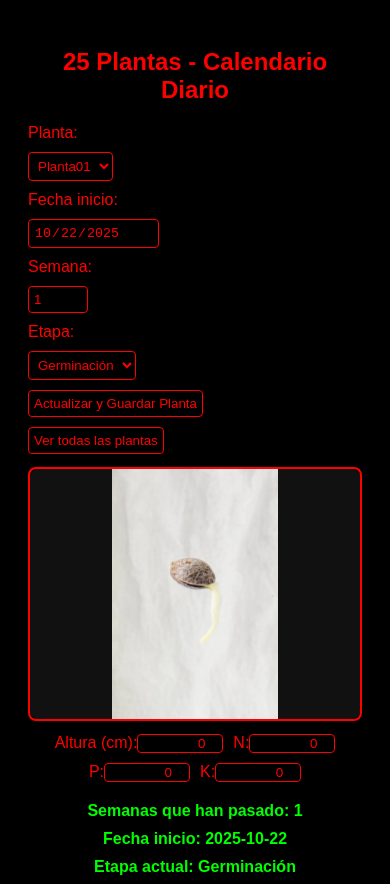
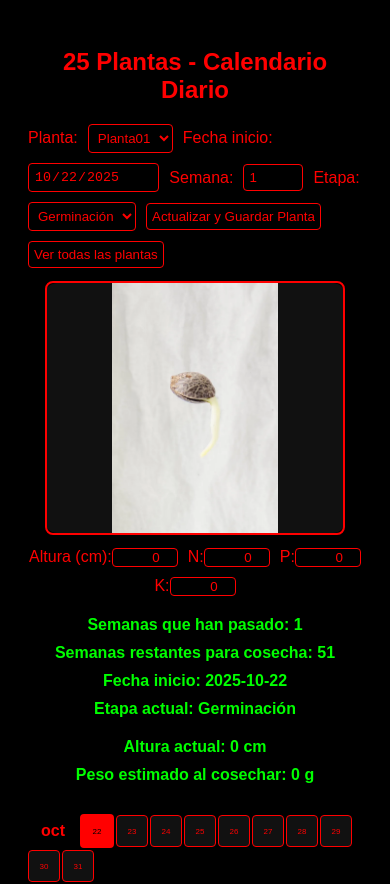
Before and after one commit to Mago6/espanta, a plain HTML site: page index6.html in a window 390 px wide. Shown: the top 884 px of the page. Drawn offline with Linux system fonts and the light colour scheme.

Commit message:
Update 20 index6.html
20

```diff
--- a/index6.html
+++ b/index6.html
@@ -10,9 +10,9 @@ h2 { text-align:center; margin-bottom:20px; color:#f00; }
 .selection-panel select, .selection-panel input, .selection-panel button { padding:5px; border-radius:4px; border:1px solid #f00; background:#000; color:#f00; cursor:pointer; }
 .selection-panel button:hover, .selection-panel select:hover, .selection-panel input:hover { background:#f00; color:#000; }
 
-.main-container { display:flex; flex-wrap:wrap; gap:20px; justify-content:center; }
+.main-container { display:flex; gap:20px; flex-wrap: wrap; justify-content:center; }
 .viewer-container { display:flex; flex-direction:column; align-items:center; gap:10px; }
-.viewer { width:100%; max-width:500px; height:350px; background:#111; border-radius:12px; display:flex; align-items:center; justify-content:center; }
+.viewer { width:500px; height:350px; background:#111; border-radius:12px; display:flex; align-items:center; justify-content:center; }
 .plant-img { width:100%; height:100%; object-fit:contain; border-radius:8px; border:2px solid #f00; }
 
 .npk-panel { display:flex; gap:10px; flex-wrap:wrap; justify-content:center; margin-top:5px; }
@@ -25,21 +25,18 @@ h2 { text-align:center; margin-bottom:20px; color:#f00; }
 .passed-day { background:green; color:#000; }
 .current-day { border:2px solid #f00; background:#f00; color:#000; }
 
-#remainingDays { margin-top:10px; font-weight:bold; color:#0f0; display:flex; gap:10px; flex-wrap:wrap; justify-content:center; }
-
-#finalStats { margin-top:5px; font-weight:bold; color:#0f0; display:flex; gap:10px; flex-wrap:wrap; justify-content:center; }
+#remainingDays, #finalStats { margin-top:10px; font-weight:bold; color:#0f0; display:flex; gap:10px; flex-wrap:wrap; justify-content:center; }
 
 #dashboard { display:none; margin-top:20px; }
-.dashboard-grid { display:grid; grid-template-columns: repeat(auto-fill,minmax(120px,1fr)); gap:10px; }
+.dashboard-grid { display:grid; grid-template-columns: repeat(5, 1fr); gap:10px; }
 .plant-card { padding:5px; border-radius:6px; background:#111; text-align:center; font-size:12px; display:flex; flex-direction:column; align-items:center; color:#f00; }
 .plant-card img { width:80px; height:60px; object-fit:contain; border-radius:4px; margin-bottom:5px; border:1px solid #f00; }
 
-@media(max-width:600px){
-  .selection-panel { flex-direction:column; align-items:flex-start; }
-  .viewer-container { width:100%; }
-  .viewer { height:250px; }
+@media screen and (max-width: 600px) {
+  .main-container { flex-direction: column; align-items: center; }
+  .viewer { width:90%; height:250px; }
+  .npk-panel input { width:60px; }
   .day-box { width:30px; height:30px; font-size:8px; }
-  .month-label { width:40px; font-size:10px; }
 }
 </style>
 </head>
@@ -108,44 +105,46 @@ const finalStatsDiv = document.getElementById('finalStats');
 let plantsData = {}, currentPlant = 'Planta01';
 
 // Inicializar plantas
-for (let i = 1; i <= NUM_PLANTS; i++) {
-  const id = 'Planta' + String(i).padStart(2, '0');
+for(let i=1;i<=NUM_PLANTS;i++){
+  const id = 'Planta'+String(i).padStart(2,'0');
   plantsData[id] = JSON.parse(localStorage.getItem(id)) || {
-    startDate: (new Date()).toISOString().split('T')[0],
-    week: 1, stage: 'Germinación', height: 0, nutrients: {n: 0, p: 0, k: 0}, history: []
+    startDate:(new Date()).toISOString().split('T')[0],
+    week:1, stage:'Germinación', height:0, nutrients:{n:0,p:0,k:0}, history:[]
   };
-  const option = document.createElement('option'); option.value = id; option.textContent = id;
+  const option=document.createElement('option'); option.value=id; option.textContent=id;
   plantSelect.appendChild(option);
 }
 
-// --- Función para asignar etapa según semana (12 meses, 52 semanas) ---
-function getStageNameExterior(week) {
-  if (week <= 2) return 'Germinación';
-  if (week <= 6) return 'Plántula';
-  if (week <= 14) return 'Vegetativo';
-  if (week <= 28) return 'Floración';
+// Funciones de etapa según cultivo exterior en Toluca
+function getStageNameExterior(week){
+  if(week <= 1) return 'Germinación';
+  if(week <= 4) return 'Plántula';
+  if(week <= 16) return 'Vegetativo';
+  if(week <= 30) return 'Floración';
   return 'Cosecha';
 }
 
-// --- Calcular semana según fecha de inicio ---
-function calculateWeekExterior(start) {
+// Calcular semana según fecha inicio exterior
+function calculateWeekExterior(start){
   const today = new Date();
   const startDate = new Date(start);
-  if (today < startDate) return 0;
-  const diffDays = Math.floor((today - startDate)/(1000*60*60*24));
-  return Math.min(Math.floor(diffDays/7)+1, 52);
+  if(today < startDate) return 1;
+  const diffDays = Math.floor((today - startDate)/(1000*60*60*24)) + 1;
+  const week = Math.ceil(diffDays/7);
+  return Math.min(week,52);
 }
 
-// --- Calcular peso estimado al cosechar ---
-function calculateFinalStats(height, stage) {
-  let estimatedWeight = height * 1.5; // ejemplo: 1.5 gramos por cm de altura
-  if(stage === 'Cosecha') estimatedWeight = estimatedWeight * 0.3; // reducción del 70%
-  return {weight: estimatedWeight.toFixed(1), height: height};
+// Calcular peso estimado final (después de cosecha se reduce 70%)
+function calculateFinalStats(height, stage){
+  let weight = 0;
+  if(stage === 'Cosecha') weight = (height*10)*0.3;
+  else weight = height*10;
+  return {height, weight};
 }
 
-// Generar calendario completo por meses
-function generateCalendar(plantId) {
-  calendarContainer.innerHTML = '';
+// Generar calendario anual coloreando días pasados y día actual
+function generateCalendar(plantId){
+  calendarContainer.innerHTML='';
   const data = plantsData[plantId];
   const start = new Date(data.startDate);
   const today = new Date();
@@ -154,40 +153,40 @@ function generateCalendar(plantId) {
   let monthYear = date.getFullYear();
   let monthDays = [];
 
-  for (let i = 0; i < 365; i++) {
-    if (date.getMonth() !== monthStart) {
+  for(let i=0;i<365;i++){
+    if(date.getMonth()!==monthStart){
       appendMonth(monthYear, monthStart, monthDays, data, today);
-      monthDays = [];
-      monthStart = date.getMonth();
-      monthYear = date.getFullYear();
+      monthDays=[];
+      monthStart=date.getMonth();
+      monthYear=date.getFullYear();
     }
-    const weekNum = calculateWeekExterior(date);
-    monthDays.push({day: date.getDate(), week: weekNum, dateObj: new Date(date)});
-    date.setDate(date.getDate() + 1);
+    const weekNum = calculateWeekExterior(data.startDate);
+    monthDays.push({day:date.getDate(), week:weekNum, dateObj:new Date(date)});
+    date.setDate(date.getDate()+1);
   }
-  if (monthDays.length > 0) appendMonth(monthYear, monthStart, monthDays, data, today);
+  if(monthDays.length>0) appendMonth(monthYear, monthStart, monthDays, data, today);
 }
 
-function appendMonth(year, month, monthDays, data, today) {
-  const monthRow = document.createElement('div'); monthRow.className = 'month-row';
-  const monthLabel = document.createElement('div'); monthLabel.className = 'month-label';
-  monthLabel.textContent = new Date(year, month).toLocaleString('es-ES',{month:'short'});
+function appendMonth(year, month, monthDays, data, today){
+  const monthRow=document.createElement('div'); monthRow.className='month-row';
+  const monthLabel=document.createElement('div'); monthLabel.className='month-label';
+  monthLabel.textContent=new Date(year, month).toLocaleString('es-ES',{month:'short'});
   monthRow.appendChild(monthLabel);
 
-  monthDays.forEach(d => {
-    const box = document.createElement('div');
-    box.className = 'day-box';
-    box.textContent = d.day;
-    if (d.dateObj < today) box.classList.add('passed-day');
-    const currentWeek = calculateWeekExterior(d.dateObj);
-    if (currentWeek === data.week && d.dateObj <= today) box.classList.add('current-day');
+  monthDays.forEach(d=>{
+    const box=document.createElement('div');
+    box.className='day-box';
+    box.textContent=d.day;
+    const weeksPassed = calculateWeekExterior(data.startDate);
+    if(d.dateObj < today) box.classList.add('passed-day');
+    if(weeksPassed === data.week && d.dateObj <= today) box.classList.add('current-day');
     monthRow.appendChild(box);
   });
   calendarContainer.appendChild(monthRow);
 }
 
 // Cargar planta y actualizar todo
-function loadPlant(id) {
+function loadPlant(id){
   currentPlant = id;
   const data = plantsData[id];
   startDateInput.value = data.startDate;
@@ -195,51 +194,67 @@ function loadPlant(id) {
   data.stage = getStageNameExterior(data.week);
   stageSelect.value = data.stage;
   weekInput.value = data.week;
-  plantImg.src = `week${String(data.week).padStart(2,'0')}.webp`;
+
+  // Ajuste de imagen según etapa
+  let imgWeek = 1;
+  if(data.stage==='Germinación') imgWeek=1;
+  else if(data.stage==='Plántula') imgWeek=3;
+  else if(data.stage==='Vegetativo') imgWeek=8;
+  else if(data.stage==='Floración') imgWeek=18;
+  else if(data.stage==='Cosecha') imgWeek=40;
+  plantImg.src=`week${String(imgWeek).padStart(2,'0')}.webp`;
+
   heightInput.value = data.height;
   nInput.value = data.nutrients.n;
   pInput.value = data.nutrients.p;
   kInput.value = data.nutrients.k;
 
-  // Semanas que han pasado + fecha + etapa
   const weeksPassed = data.week;
-  remainingDaysDiv.innerHTML = `<span>Semanas que han pasado: ${weeksPassed}</span><span>Fecha inicio: ${data.startDate}</span><span>Etapa actual: ${data.stage}</span>`;
+  const weeksRemaining = Math.max(52-weeksPassed,0);
+  remainingDaysDiv.innerHTML = `<span>Semanas que han pasado: ${weeksPassed}</span>
+                                 <span>Semanas restantes para cosecha: ${weeksRemaining}</span>
+                                 <span>Fecha inicio: ${data.startDate}</span>
+                                 <span>Etapa actual: ${data.stage}</span>`;
 
-  // Calcular peso estimado al cosechar
   const finalStats = calculateFinalStats(data.height, data.stage);
-  finalStatsDiv.innerHTML = `<span>Altura actual: ${finalStats.height} cm</span><span>Peso estimado al cosechar: ${finalStats.weight} g</span>`;
+  finalStatsDiv.innerHTML = `<span>Altura actual: ${finalStats.height} cm</span>
+                             <span>Peso estimado al cosechar: ${finalStats.weight} g</span>`;
 
   generateCalendar(id);
 }
 
 // Guardar planta
-function savePlantData(id) { localStorage.setItem(id, JSON.stringify(plantsData[id])); }
+function savePlantData(id){
+  localStorage.setItem(id, JSON.stringify(plantsData[id]));
+}
 
 // Actualizar y guardar
-document.getElementById('updateBtn').addEventListener('click', () => {
+document.getElementById('updateBtn').addEventListener('click',()=>{
   const data = plantsData[currentPlant];
-  const start = new Date(startDateInput.value);
-  if (start.getFullYear() < 2024) { alert('La fecha de inicio no puede ser antes de 2024'); return; }
+  if(new Date(startDateInput.value).getFullYear()<2024){
+    alert('La fecha debe ser desde 2024 en adelante.');
+    return;
+  }
   data.startDate = startDateInput.value;
   data.week = parseInt(weekInput.value);
   data.stage = getStageNameExterior(data.week);
   stageSelect.value = data.stage;
   data.height = parseFloat(heightInput.value);
-  data.nutrients = {n: parseFloat(nInput.value), p: parseFloat(pInput.value), k: parseFloat(kInput.value)};
+  data.nutrients = {n:parseFloat(nInput.value),p:parseFloat(pInput.value),k:parseFloat(kInput.value)};
   plantsData[currentPlant] = data;
   savePlantData(currentPlant);
   loadPlant(currentPlant);
 });
 
-// Sincronizar etapa según select
-stageSelect.addEventListener('change', () => {
+// Sincronizar semana y etapa
+stageSelect.addEventListener('change',()=>{
   const data = plantsData[currentPlant];
   switch(stageSelect.value){
-    case 'Germinación': data.week = 1; break;
-    case 'Plántula': data.week = 3; break;
-    case 'Vegetativo': data.week = 8; break;
-    case 'Floración': data.week = 18; break;
-    case 'Cosecha': data.week = 40; break;
+    case 'Germinación': data.week=1; break;
+    case 'Plántula': data.week=3; break;
+    case 'Vegetativo': data.week=8; break;
+    case 'Floración': data.week=18; break;
+    case 'Cosecha': data.week=40; break;
   }
   data.stage = stageSelect.value;
   weekInput.value = data.week;
@@ -248,8 +263,7 @@ stageSelect.addEventListener('change', () => {
   loadPlant(currentPlant);
 });
 
-// Sincronizar semana y etapa
-weekInput.addEventListener('change', () => {
+weekInput.addEventListener('change',()=>{
   const data = plantsData[currentPlant];
   data.week = parseInt(weekInput.value);
   data.stage = getStageNameExterior(data.week);
@@ -260,18 +274,18 @@ weekInput.addEventListener('change', () => {
 });
 
 // Cambiar planta
-plantSelect.addEventListener('change', () => loadPlant(plantSelect.value));
+plantSelect.addEventListener('change',()=>loadPlant(plantSelect.value));
 
 // Dashboard
-document.getElementById('showDashboard').addEventListener('click', () => {
-  dashboard.style.display = 'block';
-  dashboardGrid.innerHTML = '';
-  for (let i = 1; i <= NUM_PLANTS; i++) {
-    const id = 'Planta' + String(i).padStart(2,'0');
-    const card = document.createElement('div'); card.className = 'plant-card';
-    const img = document.createElement('img'); img.src = `week${String(plantsData[id].week).padStart(2,'0')}.webp`; card.appendChild(img);
-    const label = document.createElement('div'); label.textContent = id; card.appendChild(label);
-    card.onclick = () => { loadPlant(id); dashboard.style.display='none'; };
+document.getElementById('showDashboard').addEventListener('click',()=>{
+  dashboard.style.display='block';
+  dashboardGrid.innerHTML='';
+  for(let i=1;i<=NUM_PLANTS;i++){
+    const id='Planta'+String(i).padStart(2,'0');
+    const card=document.createElement('div'); card.className='plant-card';
+    const img=document.createElement('img'); img.src=`week${String(plantsData[id].week).padStart(2,'0')}.webp`; card.appendChild(img);
+    const label=document.createElement('div'); label.textContent=id; card.appendChild(label);
+    card.onclick=()=>{ loadPlant(id); dashboard.style.display='none'; };
     dashboardGrid.appendChild(card);
   }
 });
@@ -279,5 +293,6 @@ document.getElementById('showDashboard').addEventListener('click', () => {
 // Init
 loadPlant('Planta01');
 </script>
+
 </body>
 </html>
```
